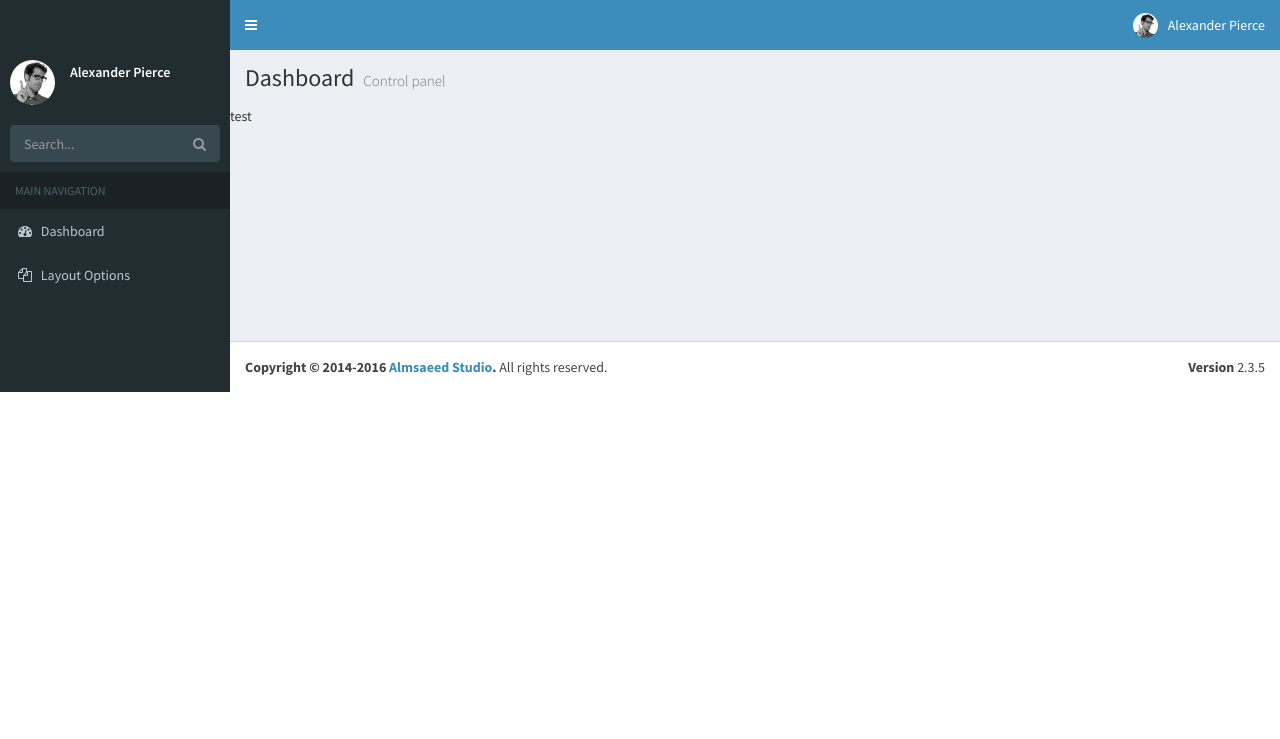
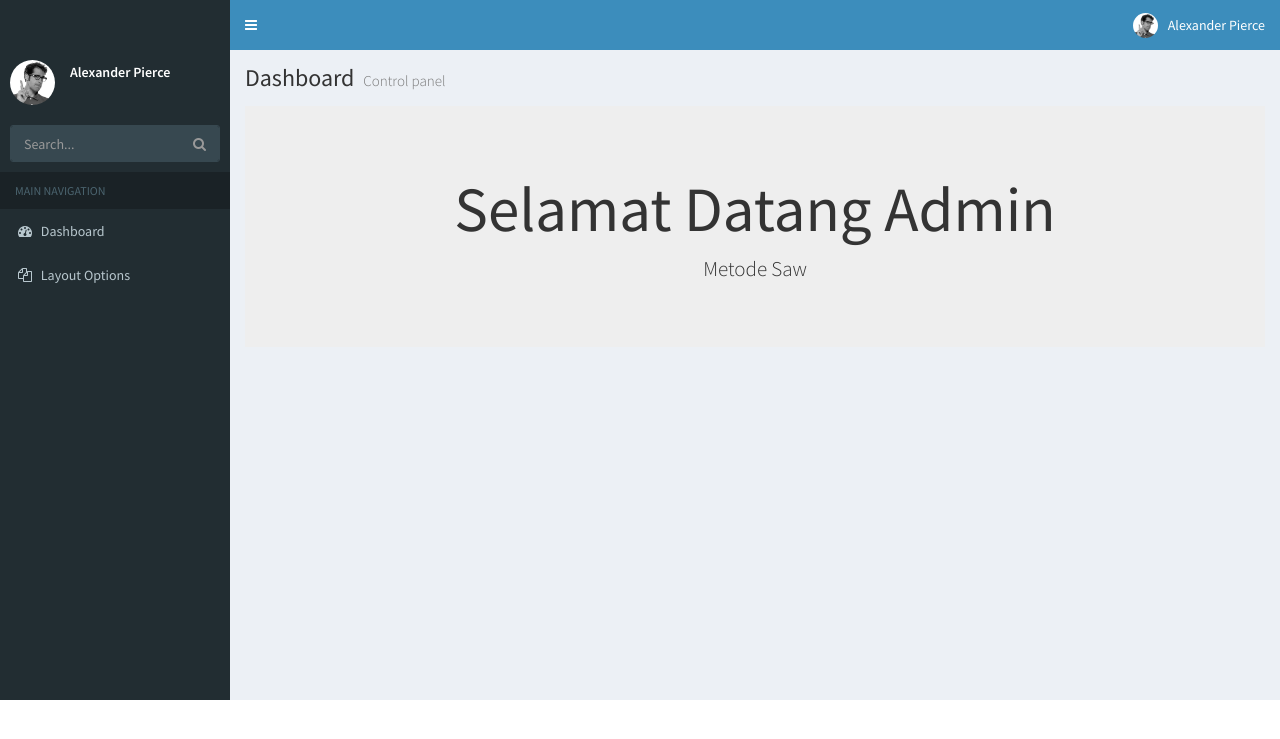
Before and after one commit to RizkiMufrizal/Metode-WP, a CodeIgniter app: the page made by application/views/admin/IndexView.php in a window 1280 px wide. Shown: the top 739 px of the page. Run offline with CodeIgniter, Linux system fonts and the light colour scheme.

Commit message:
update halaman home

```diff
--- a/application/views/admin/IndexView.php
+++ b/application/views/admin/IndexView.php
@@ -21,7 +21,7 @@
 
             <?php $this->load->view('admin/layout/HeaderLayout') ?>
 
-            <div class="content-wrapper">
+            <div class="content-wrapper" style="height: 650px">
                 <section class="content-header">
                     <h1>
                         Dashboard
@@ -32,20 +32,17 @@
                 <section class="content">
 
                     <div class="row">
-                        test
+                        <div class="col-lg-12">
+                            <div class="jumbotron text-center">
+                                <h1>Selamat Datang Admin</h1>
+                                <p>Metode Saw</p>
+                            </div>
+                        </div>
                     </div>
 
                 </section>
 
             </div>
-
-            <footer class="main-footer">
-                <div class="pull-right hidden-xs">
-                    <b>Version</b> 2.3.5
-                </div>
-                <strong>Copyright &copy; 2014-2016 <a href="http://almsaeedstudio.com">Almsaeed Studio</a>.</strong> All rights
-                reserved.
-            </footer>
 
             <div class="control-sidebar-bg"></div>
         </div>
```
